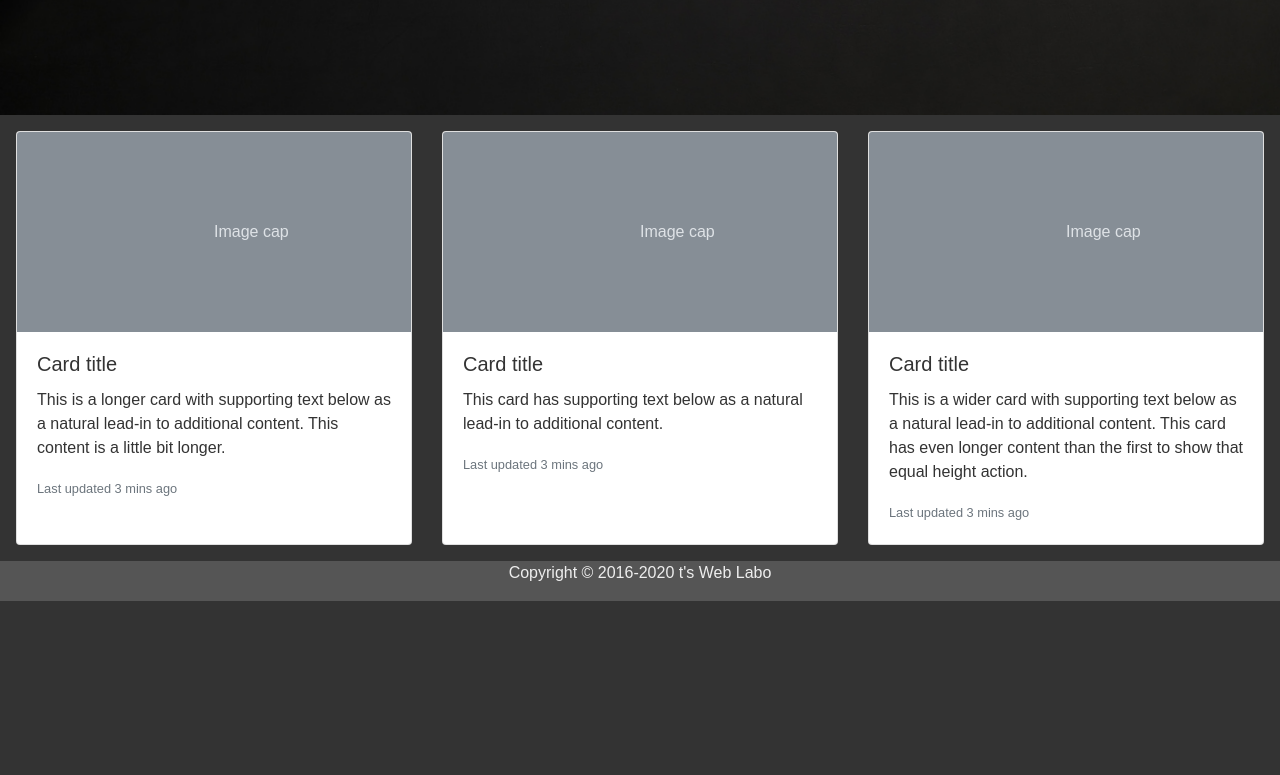
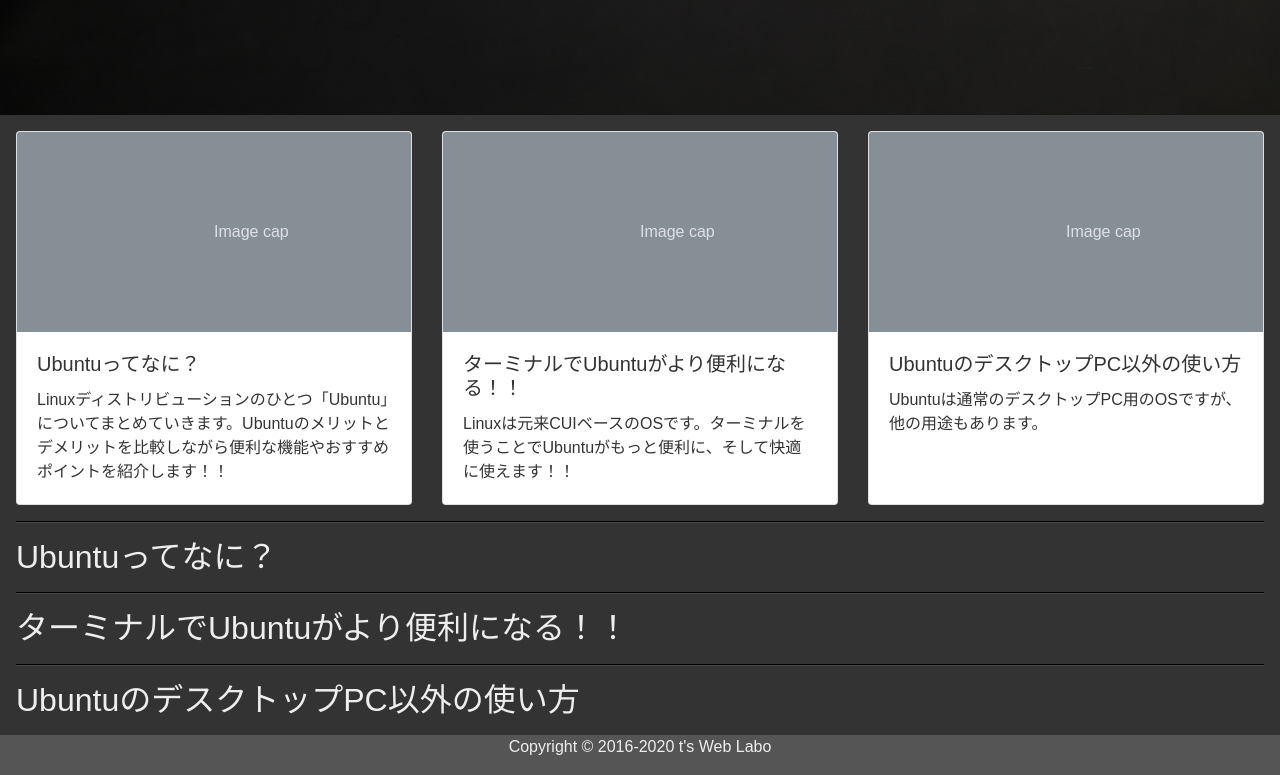
Before and after one commit to tsWebLabo/tsWebLabo.github.io, a plain HTML site: page ubuntu.html in a window 1280 px wide. Shown: the part 685-1460 px from the top of the page. Before the commit the page ends 1286 px from the top, so only its background shows below. Drawn offline with nearby package versions, Linux system fonts and the light colour scheme.

Commit message:
update ubuntu.html
ubuntu.htmlのcardの内容変更・項目追加

```diff
--- a/ubuntu.html
+++ b/ubuntu.html
@@ -62,28 +62,34 @@
           <div class="card">
             <svg class="bd-placeholder-img card-img-top" width="100%" height="200" xmlns="http://www.w3.org/2000/svg" preserveAspectRatio="xMidYMid slice" focusable="false" role="img" aria-label="Placeholder: Image cap"><title>Placeholder</title><rect width="100%" height="100%" fill="#868e96"/><text x="50%" y="50%" fill="#dee2e6" dy=".3em">Image cap</text></svg>
             <div class="card-body">
-              <h5 class="card-title">Card title</h5>
-              <p class="card-text">This is a longer card with supporting text below as a natural lead-in to additional content. This content is a little bit longer.</p>
-              <p class="card-text"><small class="text-muted">Last updated 3 mins ago</small></p>
+              <h5 class="card-title">Ubuntuってなに？</h5>
+              <p class="card-text">Linuxディストリビューションのひとつ「Ubuntu」についてまとめていきます。Ubuntuのメリットとデメリットを比較しながら便利な機能やおすすめポイントを紹介します！！</p>
+              <!-- <p class="card-text"><small class="text-muted">Last updated 3 mins ago</small></p> -->
             </div>
           </div>
           <div class="card">
             <svg class="bd-placeholder-img card-img-top" width="100%" height="200" xmlns="http://www.w3.org/2000/svg" preserveAspectRatio="xMidYMid slice" focusable="false" role="img" aria-label="Placeholder: Image cap"><title>Placeholder</title><rect width="100%" height="100%" fill="#868e96"/><text x="50%" y="50%" fill="#dee2e6" dy=".3em">Image cap</text></svg>
             <div class="card-body">
-              <h5 class="card-title">Card title</h5>
-              <p class="card-text">This card has supporting text below as a natural lead-in to additional content.</p>
-              <p class="card-text"><small class="text-muted">Last updated 3 mins ago</small></p>
+              <h5 class="card-title">ターミナルでUbuntuがより便利になる！！</h5>
+              <p class="card-text">Linuxは元来CUIベースのOSです。ターミナルを使うことでUbuntuがもっと便利に、そして快適に使えます！！</p>
+              <!-- <p class="card-text"><small class="text-muted">Last updated 3 mins ago</small></p> -->
             </div>
           </div>
           <div class="card">
             <svg class="bd-placeholder-img card-img-top" width="100%" height="200" xmlns="http://www.w3.org/2000/svg" preserveAspectRatio="xMidYMid slice" focusable="false" role="img" aria-label="Placeholder: Image cap"><title>Placeholder</title><rect width="100%" height="100%" fill="#868e96"/><text x="50%" y="50%" fill="#dee2e6" dy=".3em">Image cap</text></svg>
             <div class="card-body">
-              <h5 class="card-title">Card title</h5>
-              <p class="card-text">This is a wider card with supporting text below as a natural lead-in to additional content. This card has even longer content than the first to show that equal height action.</p>
-              <p class="card-text"><small class="text-muted">Last updated 3 mins ago</small></p>
+              <h5 class="card-title">UbuntuのデスクトップPC以外の使い方</h5>
+              <p class="card-text">Ubuntuは通常のデスクトップPC用のOSですが、他の用途もあります。</p>
+              <!-- <p class="card-text"><small class="text-muted">Last updated 3 mins ago</small></p> -->
             </div>
           </div>
         </div>
+        <hr class="line-dark">
+        <h2>Ubuntuってなに？</h2>
+        <hr class="line-dark">
+        <h2>ターミナルでUbuntuがより便利になる！！</h2>
+        <hr class="line-dark">
+        <h2>UbuntuのデスクトップPC以外の使い方</h2>
       </section>
     <!-- footer -->
     <footer class="footer">
```
